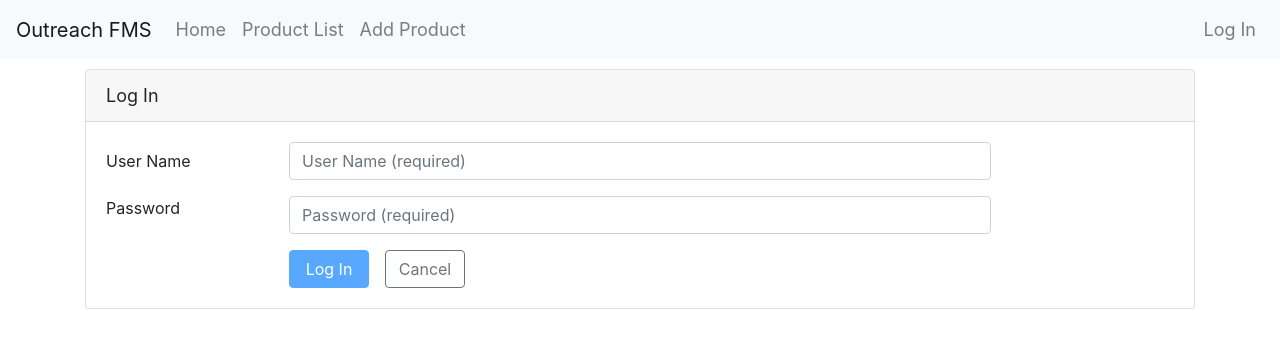
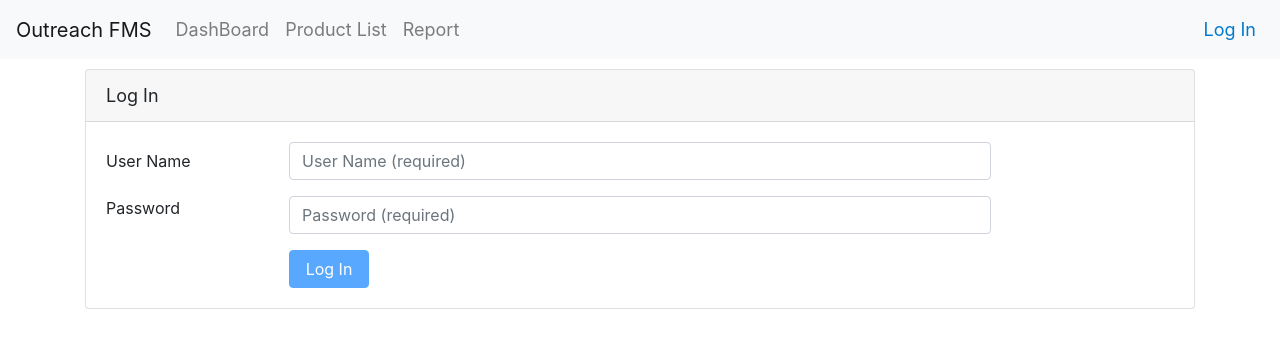
Before and after one commit to Rajesh-vk/InMemoryAngularApp, an Angular app: page /login in a window 1280 px wide. Shown: the top 348 px of the page. Built offline with nearby package versions, Linux system fonts and the light colour scheme.

Commit message:
Guard Commit

```diff
--- a/angular.json
+++ b/angular.json
@@ -10,7 +10,7 @@
       "prefix": "app",
       "schematics": {
         "@schematics/angular:component": {
-          "style": "sass"
+          "style": "scss"
         }
       },
       "architect": {
--- a/src/app/app-routing.module.ts
+++ b/src/app/app-routing.module.ts
@@ -1,7 +1,5 @@
 import { NgModule } from '@angular/core';
 import { RouterModule } from '@angular/router';
-
-
 import { PageNotFoundComponent } from './page-not-found.component';
 import { AuthGuard } from './user/auth.guard';
 import { HomeComponent } from './home/home.component';
@@ -10,8 +8,16 @@ import { HomeComponent } from './home/home.component';
 @NgModule({
   imports: [
     RouterModule.forRoot([
-      { path: 'welcome', component: HomeComponent },
-      { path: '', redirectTo: 'welcome', pathMatch: 'full' },
+      {
+        path: 'dashBoard',
+        component: HomeComponent,
+        canActivate: [AuthGuard]
+     },
+     {
+       path: '',
+       redirectTo: 'login',
+       pathMatch: 'full'
+      },
       { path: '**', component: PageNotFoundComponent }
     ])
   ],
--- a/src/app/app.component.html
+++ b/src/app/app.component.html
@@ -7,19 +7,19 @@
   <ul class="navbar-nav">
     <li class="nav-item">
       <a class="nav-link"
-         [routerLink]="['/welcome']"
-         routerLinkActive="active">Home</a>
+         [routerLink]="['/dashBoard']"
+         routerLinkActive="active">DashBoard</a>
     </li>
     <li class="nav-item">
       <a class="nav-link"
-         [routerLink]="['/products']"
+         [routerLink]="['/Events']"
          routerLinkActive="active"
          [routerLinkActiveOptions]="{ exact : true}">Product List</a>
     </li>
     <li class="nav-item">
       <a class="nav-link"
          [routerLink]="['/products', 0, 'edit']"
-         routerLinkActive="active">Add Product</a>
+         routerLinkActive="active">Report</a>
     </li>
   </ul>
 
@@ -34,12 +34,15 @@
     <li class="nav-item"
         *ngIf="!isLoggedIn">
       <a class="nav-link"
-         [routerLink]="['/login']">Log In</a>
+         [routerLink]="['/login']"
+         routerLinkActive="active"
+         >Log In</a>
     </li>
     <li class="nav-item"
         *ngIf="isLoggedIn">
       <a class="nav-link"
-         (click)="logOut()">Log Out</a>
+         (click)="logOut()"
+         routerLinkActive="active">Log Out</a>
     </li>
   </ul>
 </nav>
--- a/src/app/app.component.ts
+++ b/src/app/app.component.ts
@@ -47,6 +47,6 @@ export class AppComponent {
 
   logOut(): void {
     this.authService.logout();
-    this.router.navigateByUrl('/welcome');
+    this.router.navigateByUrl('/login');
   }
 }
--- a/src/app/home/home.component.html
+++ b/src/app/home/home.component.html
@@ -2,6 +2,7 @@
   <div class="card-header">
     {{pageTitle}}
   </div>
-  <div class="card-body bg img-responsive">
+  <div class="card-body">
+
   </div>
 </div>
--- /dev/null
+++ b/src/app/home/home.component.scss
@@ -0,0 +1,9 @@
+.bg {
+    background-image: url("../../assets/images/Home.PNG");
+    background-position: center;
+    background-repeat: no-repeat;
+    background-size: cover;
+    height: 100%;
+    position: relative;
+
+  }
--- a/src/app/home/home.component.ts
+++ b/src/app/home/home.component.ts
@@ -3,10 +3,10 @@ import { Component, OnInit } from '@angular/core';
 @Component({
   selector: 'app-home',
   templateUrl: './home.component.html',
-  styleUrls: ['./home.component.sass']
+  styleUrls: ['./home.component.scss']
 })
 export class HomeComponent implements OnInit {
-  pageTitle = 'Home';
+  pageTitle = 'DashBoard';
   constructor() { }
 
   ngOnInit() {
--- a/src/app/user/login.component.html
+++ b/src/app/user/login.component.html
@@ -61,12 +61,12 @@
                     [disabled]="!loginForm.valid">
               Log In
             </button>
-            <button class="btn btn-outline-secondary"
+            <!-- <button class="btn btn-outline-secondary"
                     type="button"
                     style="width:80px"
                     [routerLink]="['/welcome']">
               Cancel
-            </button>
+            </button> -->
           </div>
         </div>
       </fieldset>
--- a/src/styles.scss
+++ b/src/styles.scss
@@ -8,6 +8,11 @@ div.card-header {
 
 div.card {
   margin-top: 10px
+}
+
+
+div.card-body {
+  height:100%;
 }
 
 .table {
```
Also changed, not shown: src/app/home/home.component.sass (deleted), 1 other file (tests, documents, lock files or other folders).
